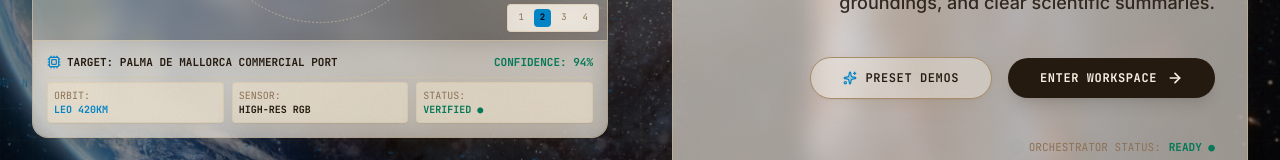
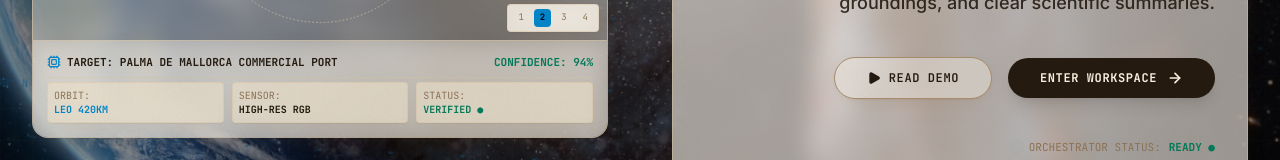
Before and after one commit to senguptakrishnendu103-dotcom/satquery-ai, a React (Vite) app in the folder frontend/: page / in a window 1280 px wide. Shown: the part 460-620 px from the top of the page. Built offline with nearby package versions, Linux system fonts and the light colour scheme.

Commit message:
fix: update landing page button text to read demo while opening preset demo modal

```diff
--- a/frontend/src/components/landing/LandingPage.tsx
+++ b/frontend/src/components/landing/LandingPage.tsx
@@ -360,8 +360,8 @@ export const LandingPage: React.FC<LandingPageProps> = ({ onEnterWorkspace, onVi
               onClick={onViewDemo}
               className="px-8 py-3 rounded-full border border-sat-borderLight text-sat-text font-mono text-xs font-semibold tracking-wider uppercase flex items-center justify-center space-x-2 hover:border-sat-accent hover:text-sat-accent transition-all cursor-pointer bg-sat-surface/40 hover:bg-sat-surface shadow-md"
             >
-              <Sparkles className="w-3.5 h-3.5 text-sat-accent fill-sat-accent/20" />
-              <span>PRESET DEMOS</span>
+              <Play className="w-3.5 h-3.5 fill-current" />
+              <span>read demo</span>
             </button>
 
             {/* Pill Primary CTA Button */}
```
